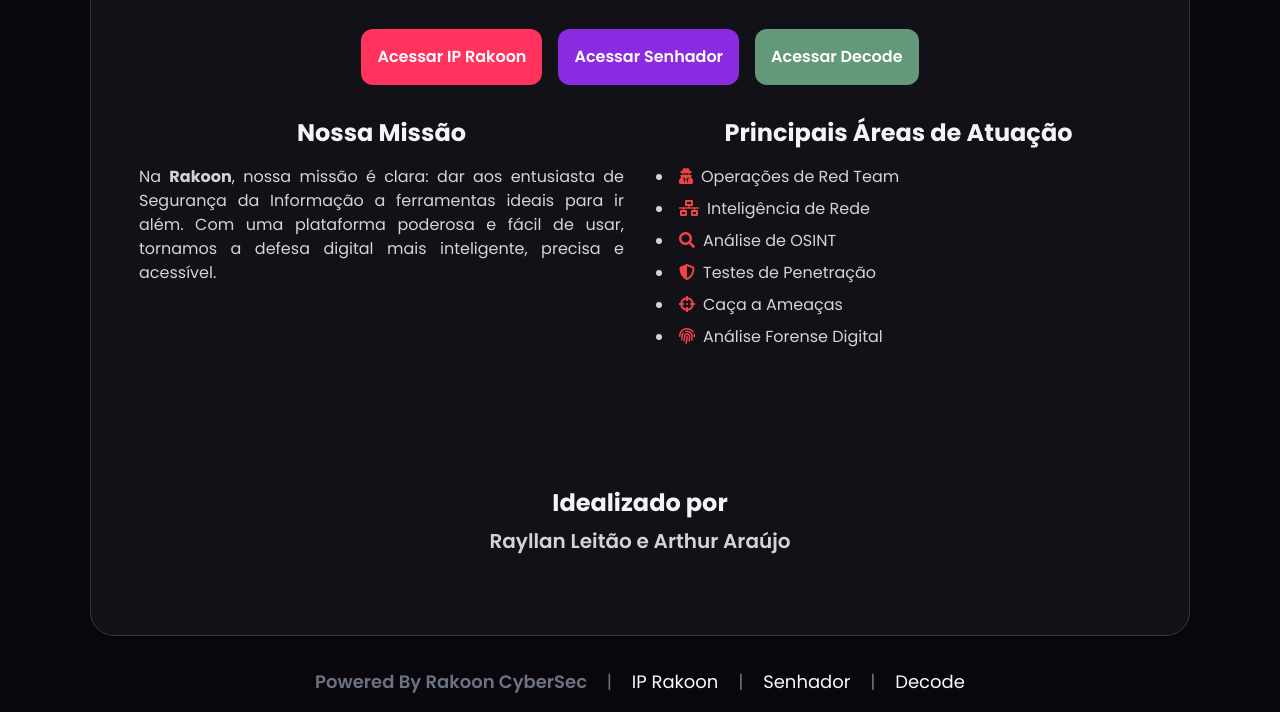
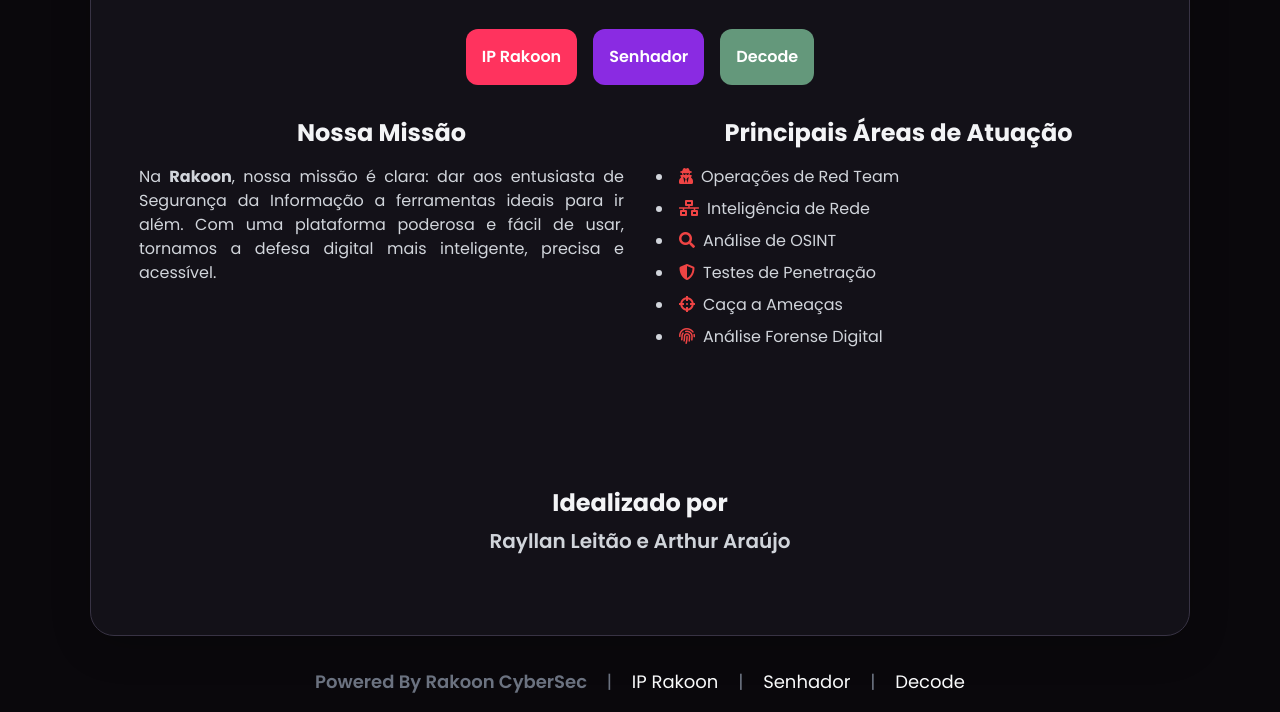
Before and after one commit to rayllanls/ipwhois, a plain HTML site: page index.html in a window 1280 px wide. Shown: the part 420-1132 px from the top of the page. Drawn offline with nearby package versions, Linux system fonts and the light colour scheme.

Commit message:
Update index.html

```diff
--- a/index.html
+++ b/index.html
@@ -22,9 +22,9 @@
         </div>
 
         <div class="button-group" style="margin-bottom: 2rem;">
-            <a href="iprakoon.html" class="button-style button-search">Acessar IP Rakoon</a>
-            <a href="senhador.html" class="button-style button-copy">Acessar Senhador</a>
-            <a href="decode.html" class="button-style button-generate">Acessar Decode</a>
+            <a href="iprakoon.html" class="button-style button-search">IP Rakoon</a>
+            <a href="senhador.html" class="button-style button-copy">Senhador</a>
+            <a href="decode.html" class="button-style button-generate">Decode</a>
         </div>
 
         <div class="grid grid-cols-1 md:grid-cols-2 gap-8 mb-8">
```
